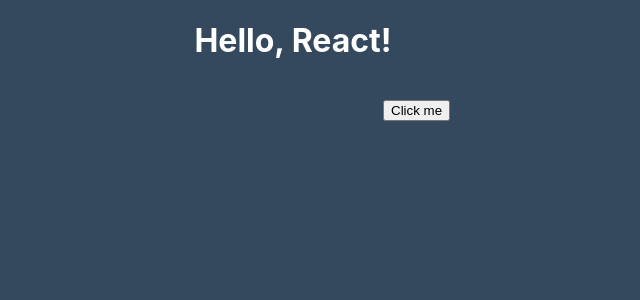
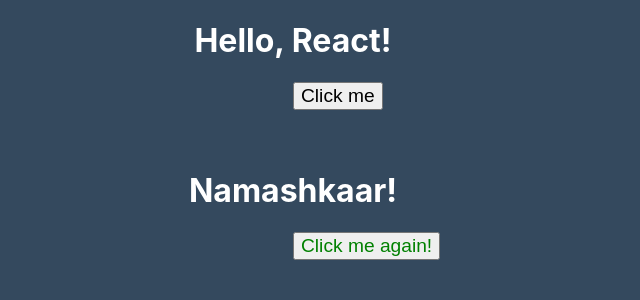
Before and after one commit to priyanshsingh/react_router_and_hooks, a React (Create React App) app: page / in a window 1280 px wide. Shown: the top 300 px of the page, without its empty margins (347-987 px from the left). Built offline with nearby package versions, Linux system fonts and the light colour scheme.

Commit message:
added a new component, changed its state using useState Hook

```diff
--- a/src/App.js
+++ b/src/App.js
@@ -1,11 +1,13 @@
 // import logo from './logo.svg';
 import './App.css';
+import Hook1 from './components/Hook1';
 import Hooks from './components/Hooks';
 
 function App() {
   return (
     <>
       <Hooks/>
+      <Hook1/>
     </>
   );
 }
--- /dev/null
+++ b/src/components/Hook1.css
@@ -0,0 +1,3 @@
+.btn{
+    color:'red'
+}
--- /dev/null
+++ b/src/components/Hook1.js
@@ -0,0 +1,19 @@
+import React, { useState } from 'react'
+// import './Hook1.css'
+
+const Hook1 = () => {
+    const[name, setName] = useState('Namashkaar!')
+    const changeState = () => {
+        setName("Heyo, wassup?")
+    }
+    return (
+    <div className='container'>
+       <br/>
+       <br/>
+        <h1 align="center" style={{color: "white"}}>{name}</h1>
+        <button className='btn' style={{color:'green', fontSize:'1.2rem', marginLeft:'50%'}} onClick={changeState}>Click me again!</button>
+    </div>
+  )
+}
+
+export default Hook1
--- a/src/components/Hooks.js
+++ b/src/components/Hooks.js
@@ -11,10 +11,8 @@
         <body>
             <h1 align = "center" style={{color: "white"}}>{ val }</h1>
             <button className="btn"  style={{
-                margin: 0,
-                position: "absolute",
-                top: 100,
-                left: 730,
+                marginLeft: "50%",
+                fontSize:'1.2rem'
             }} onClick={changeName}>Click me</button>
         </body>
     </div>
```
